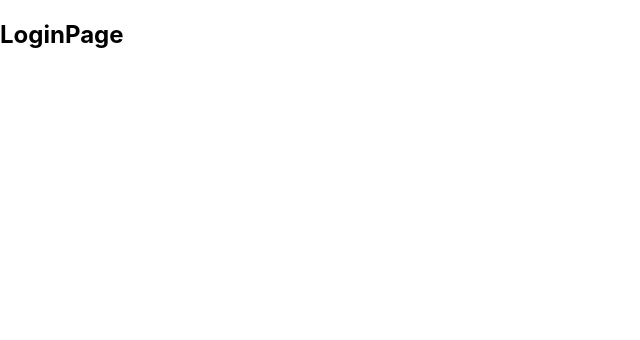
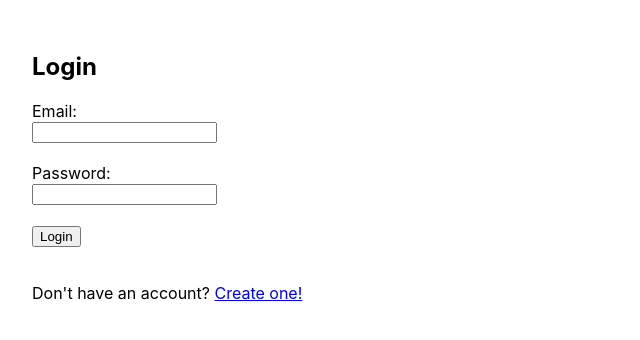
Before and after one commit to pkhanh102/calories-tracker, a React (Create React App) app in the folder client/: page /login in a window 1280 px wide. Shown: the top 340 px of the page, without its empty margins (0-640 px from the left). Built offline with nearby package versions, Linux system fonts and the light colour scheme.

Commit message:
Add Login and Dashboard page to frontend

```diff
--- a/client/src/App.js
+++ b/client/src/App.js
@@ -1,20 +1,18 @@
 // src/App.js
 import React from 'react';
+
 import { Routes, Route }  from 'react-router-dom';
-
 import RegisterPage from './pages/RegisterPage'
 import LoginPage from './pages/LoginPage'
-import Dashboard from './pages/Dashboard'
+import DashboardPage from './pages/DashboardPage'
 
 function App() {
   return (
-    <div>
-      <Routes>
-        <Route path="/" element={<Dashboard />} />
-        <Route path="/register" element={<RegisterPage />} />
-        <Route path="/login" element={<LoginPage />} />
-      </Routes>
-    </div>
+    <Routes>
+      <Route path="/" element={<DashboardPage />} />
+      <Route path="/register" element={<RegisterPage />} />
+      <Route path="/login" element={<LoginPage />} />
+    </Routes>
   );
 }
 
--- a/client/src/pages/Dashboard.js
+++ /dev/null
@@ -1,4 +0,0 @@
-function Dashboard() {
-    return <h2>Dashboard</h2>;
-}
-export default Dashboard;
--- /dev/null
+++ b/client/src/pages/DashboardPage.js
@@ -0,0 +1,65 @@
+import React, { useEffect, useState } from 'react';
+import { useNavigate } from 'react-router-dom';
+import axios from 'axios';
+import dayjs from 'dayjs';
+
+function DashboardPage() {
+    const navigate = useNavigate();
+    const [summary, setSummary] = useState(null);
+    const [loading, setLoading] = useState(true);
+
+    useEffect(() => {
+        const token = localStorage.getItem('token');
+        if (!token) {
+            navigate('/login');
+            return;
+        }
+
+        const fetchSummary = async () => {
+            try {
+                const today = dayjs().format('YYYY-MM-DD');
+                const res = await axios.get(`http://localhost:4000/api/summary?date=${today}`, {
+                    headers: {
+                        Authorization: `Bearer ${token}`
+                    }
+                });
+                setSummary(res.data);
+                setLoading(false);
+            } catch (err) {
+                console.error('Failed to fetch summary:', err);
+                setLoading(false);
+            }
+        };
+
+        fetchSummary();
+    }, [navigate]);
+
+    const handleLogout = () => {
+        localStorage.removeItem('token');
+        navigate('/login');
+    };
+
+    if (loading) return <p style={{ padding: '2rem' }}>Loading...</p>;
+
+    return (
+        <div style={{ padding: '2rem' }}>
+            <h2>Dashboard</h2>
+            <button onClick={handleLogout}>Logout</button>
+            <hr />
+
+            <h3>Today's Nutrition Summary</h3>
+            { summary ? (
+                <div>
+                    <p>Calories: {summary.totals.calories} / {summary.goals.calories_goal} kcal</p>
+                    <p>Protein: {summary.totals.protein}g / {summary.goals.protein_goal_g}g</p>
+                    <p>Carbs: {summary.totals.carbs}g / {summary.goals.carb_goal_g}g</p>
+                    <p>Fats: {summary.totals.fats}g / {summary.goals.fat_goal_g}g</p>
+                </div>
+            ) : (
+                <p>No summary available</p>
+            )}
+        </div>
+    );
+}
+
+export default DashboardPage;
--- a/client/src/pages/LoginPage.js
+++ b/client/src/pages/LoginPage.js
@@ -1,4 +1,80 @@
+import React, { useState } from 'react';
+import axios from 'axios';
+import { useNavigate } from 'react-router-dom';
+
 function LoginPage() {
-    return <h2>LoginPage</h2>;
+    const [formData, setFormData] = useState({
+        email: '',
+        password: ''
+    });
+
+    const [message, setMessage] = useState('');
+    const navigate = useNavigate();
+
+    const handleChange = (e) => {
+        setFormData((prev) => ({
+            ...prev,
+            [e.target.name]: e.target.value
+        }));
+    };
+
+    const handleSubmit = async (e) => {
+        e.preventDefault();
+
+        try {
+            const res = await axios.post('http://localhost:4000/api/auth/login', formData);
+
+            const token = res.data.token;
+
+            // Save token to localStorage
+            localStorage.setItem('token', token);
+
+            // Redirect to dashboard
+            navigate('/');
+
+        } catch (err) {
+            console.error(err);
+            setMessage('❌ Login failed. Check your email and password.');
+        }
+    };
+
+    return (
+        <div style={{ padding: '2rem' }}>
+            <h2>Login</h2>
+            <form onSubmit={handleSubmit}>
+                <div>
+                    <label>Email:</label><br />
+                    <input
+                        type="email"
+                        name="email"
+                        value={formData.email}
+                        onChange={handleChange}
+                        required
+                    />
+                </div>
+                <br />
+                <div>
+                    <label>Password:</label><br />
+                    <input
+                        type="password"
+                        name="password"
+                        value={formData.password}
+                        onChange={handleChange}
+                        required
+                    />
+                </div>
+                <br />
+                <button type='submit'>Login</button>
+            </form>
+
+            <br />
+            {message && <p>{message}</p>}
+
+            <p>
+                Don't have an account? <a href='/register'>Create one!</a>
+            </p>
+        </div>
+    );
 }
+
 export default LoginPage;
--- a/client/src/pages/RegisterPage.js
+++ b/client/src/pages/RegisterPage.js
@@ -56,8 +56,13 @@ function RegisterPage() {
                 <br />
                 <button type="submit">Register</button>
             </form>
+
             <br />
             {message && <p>{message}</p>}
+
+            <p>
+                Already have an account? <a href='/login'>Login here!</a>
+            </p>
         </div>
     );
 }
--- /dev/null
+++ b/package.json
@@ -0,0 +1,5 @@
+{
+  "dependencies": {
+    "dayjs": "^1.11.18"
+  }
+}
```
Also changed, not shown: 2 other files (tests, documents, lock files or other folders).
